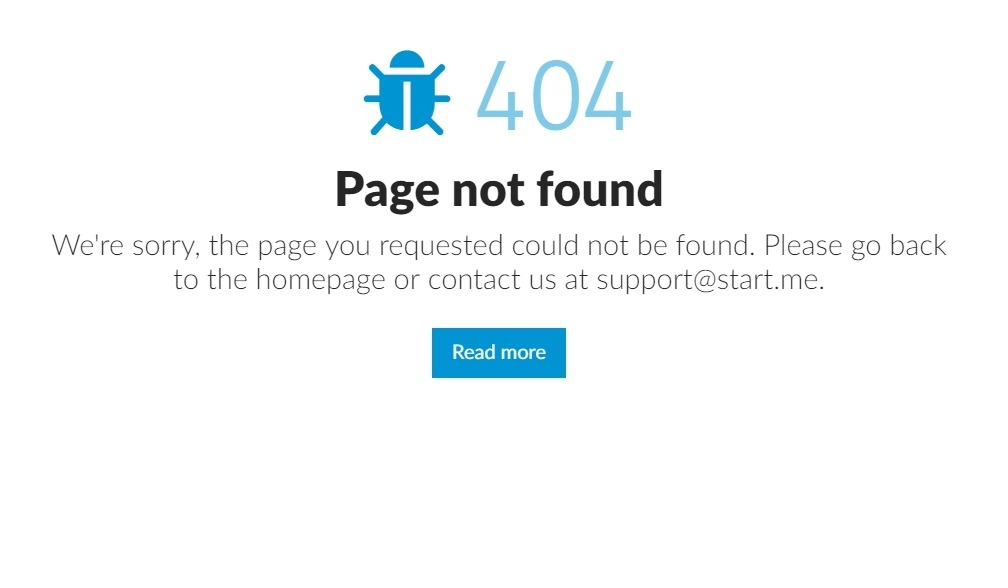
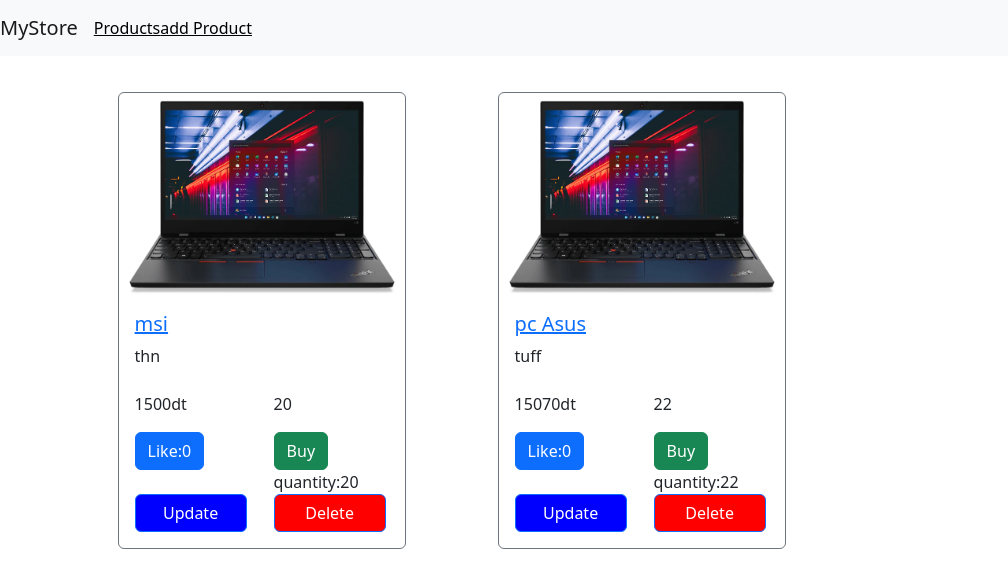
Before and after one commit to lotfi0310/React, a React (Create React App) app: page / in a window 1280 px wide. Shown: the top 588 px of the page, without its empty margins (0-1008 px from the left). Built offline with nearby package versions, Linux system fonts and the light colour scheme; data requests are answered from the project's data file.

Commit message:
progressing on redux

```diff
--- a/db.json
+++ b/db.json
@@ -25,6 +25,15 @@
       "quantity": "20",
       "description": "thn",
       "id": 1
+    },
+    {
+      "name": "pc Asus",
+      "price": "15070",
+      "img": "product1.webp",
+      "like": 0,
+      "quantity": "22",
+      "description": "tuff",
+      "id": 2
     }
   ]
 }
--- a/src/App.js
+++ b/src/App.js
@@ -1,23 +1,30 @@
 import './App.css';
-import Products from './components/Products.js';
 import { Route,Routes } from 'react-router-dom';
-import Notfound from './components/notfound';
-import ProductDetails from './components/ProductDetails';
-import AddProduct from './components/addProduct';
-import UpdateProduct from './components/updateProduct';
-import React from 'react';
+import React, { Suspense } from 'react';
+import NavigationBar from './components/navbar';
+
+const Products = React.lazy(() => import("./components/Products"));
+const ProductDetails = React.lazy(() => import("./components/ProductDetails"));
+const AddProduct = React.lazy(() => import("./components/addProduct"));
+const UpdateProduct = React.lazy(() => import("./components/updateProduct"));
+const Notfound = React.lazy(() => import("./components/notfound"));
 function App() {
   return (
-
-<Routes>
-  <Route path='/products' element={<><Products/></>}>
-  </Route>
+   <div>
+    <NavigationBar />
+<Suspense fallback={<p>chargements... </p>}>
+  <Routes>
+  <Route path='/' element={<><Products/></>}></Route>
+  <Route path='/products' element={<><Products/></>}></Route>
   <Route path='/productDetail/:id' element={<><ProductDetails/></>}>ProductDetail</Route>
   <Route path='/products/add' element={<><AddProduct/></>}>AddProduct</Route>
   <Route path="/products/edit/:id" element={<UpdateProduct/>}></Route>
   <Route path='*' element={<><Notfound/> </>}>NotFound</Route>
 
 </Routes>
+</Suspense>
+   </div>
+
 
 
   );
--- a/src/components/Products.js
+++ b/src/components/Products.js
@@ -22,7 +22,7 @@
 
   return (
     <>
-      <NavigationBar/>
+
       <Container>
         <Row>
           {products.map((prod, index) => (
--- a/src/components/notfound.js
+++ b/src/components/notfound.js
@@ -1,9 +1,21 @@
 import React from 'react'
-import { Image } from 'react-bootstrap';
+import { Col, Container, Image, Row } from 'react-bootstrap';
+import { Link } from 'react-router-dom';
   function Notfound() {
     return (
         <div>
-            <Image src={require('../assets/images/notfound.jpeg')} fluid />
+          <Container style={{padding:'5%'}}>
+            <Row classname="justify-content-center">
+              <Col>
+              <Image src={require('../assets/images/notfound.jpeg')} fluid />
+
+              </Col>
+              </Row>
+             <Row>
+             <Link >ReadMore</Link>
+             </Row>
+
+          </Container>
       </div>
     )
 }
--- a/src/index.js
+++ b/src/index.js
@@ -4,12 +4,15 @@
 import App from './App';
 import reportWebVitals from './reportWebVitals';
 import { BrowserRouter } from 'react-router-dom';
-
+import { Provider } from 'react-redux';
+ import store from './redux/store';
 const root = ReactDOM.createRoot(document.getElementById('root'));
 root.render(
   <BrowserRouter>
   <React.StrictMode>
+    <Provider store={store}>
     <App />
+    </Provider>
   </React.StrictMode>
   </BrowserRouter>
 
--- a/src/redux/slices/productsSlice.js
+++ b/src/redux/slices/productsSlice.js
@@ -1,5 +1,5 @@
 import { createSlice } from "@reduxjs/toolkit";
-import { getallProducts } from "../../api/db" ;
+import { getallProducts } from "../../services/api" ;
 let initialState = {
 products: [],
 selectedProduct: {},
--- a/src/redux/store.js
+++ b/src/redux/store.js
@@ -1,10 +1,16 @@
 import { configureStore } from "@reduxjs/toolkit";
 import rootReducer from "./reducers";
 import thunkMiddleware from "redux-thunk";
-
+import storage from "redux-persist/lib/storage";
+import persistReducer from "redux-persist/es/persistReducer";
+const persistConfig = {
+  key: 'root',
+  storage,
+};
+const persistor = persistReducer(persistConfig,rootReducer);
 const store = configureStore({
-  reducer: rootReducer,
-  middleware: [thunkMiddleware],
+  reducer: persistor,
+  middleware: [thunkMiddleware]
 });
 
 export default store;
```
